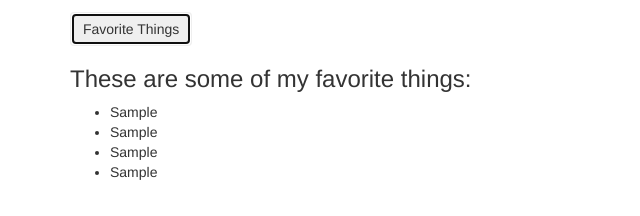
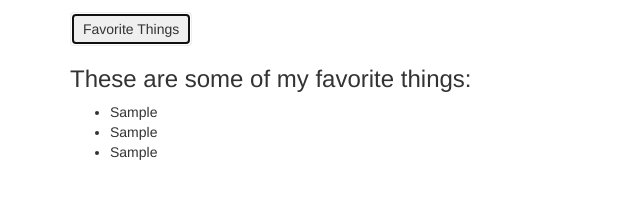
Before and after one commit to nellycheruiyot/Favorite-Things, a plain HTML site: page index.html in a window 1280 px wide. Both pictures are taken after typing "Sample", "Sample", "Sample", "Sample" into the empty fields and a click on the button "Favorite Things". Shown: the part 354-570 px from the top of the page, 0-640 px from the left. Drawn offline with Linux system fonts and the light colour scheme.

Commit message:
Add .gitignore file 	Add .DS_Store Deleted .DS_Store Modify index.html to list out favorite things Modify scripts.js to add arrays

```diff
--- a/index.html
+++ b/index.html
@@ -34,13 +34,15 @@
       </div>
       <div id="story">
         <h3>These are some of my favorite things:</h3>
+        <div class="list">
         <ul>
           <li><span class="TvShow"></li>
           <li><span class="DogBreed"></li>
           <li><span class="Food"></li>
-          <li><span class="ComputerType"></li>
+          <!--<li><span class="ComputerType"></li>-->
         </ul>
         </div>
+      </div>
 
     </div>
   </body>
--- a/js/scripts.js
+++ b/js/scripts.js
@@ -2,10 +2,13 @@ $(document).ready(function() {
   $("#blanks form").submit(function(event) {
     var favorites = [$("input#TvShow").val(), $("input#DogBreed").val(), $("input#Food").val(), $("input#ComputerType").val()];
 
-    $(".TvShow").append(favorites[0]);
-    $(".DogBreed").append(favorites[1]);
-    $(".Food").append(favorites[2]);
-    $(".ComputerType").append(favorites[3]);
+    var somefavorites= [];
+    somefavorites.push(favorites[1], favorites[0], favorites[2]);
+
+    $(".DogBreed").append(somefavorites[0]);
+    $(".TvShow").append(somefavorites[1]);
+    $(".Food").append(somefavorites[2]);
+    //$(".ComputerType").append(favorites[3]);
 
     $("#story").show();
 
```
Also changed, not shown: 2 other files.
